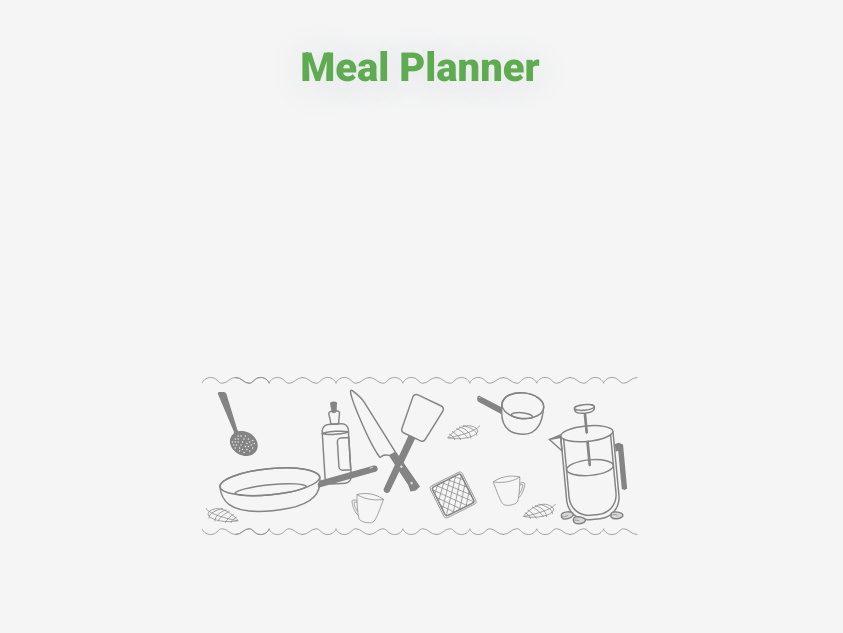
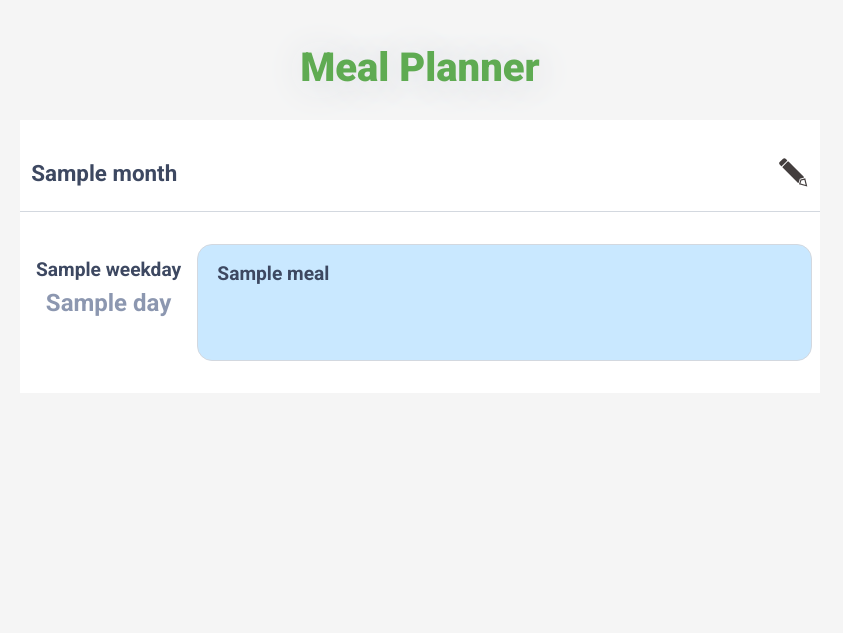
Before and after one commit to DrakeB1234/Grocery-Web-Application, a Flask app: template templates/mealplanner.html in a window 1280 px wide. Shown: the part 72-705 px from the top of the page, without its empty margins (220-1063 px from the left). Run offline with Flask 2, Linux system fonts and the light colour scheme; the visitor is signed in with stand-in values (Sample User, id 1); tables that the repository leaves empty or names only in its code hold one stand-in row (values such as "Sample post"); the template is opened without the code that fills it: most values are stand-ins (such as "Sample title", 1, 10 or a date in 2020); data that the repository does not hold is empty; some libraries are stand-ins or nearby versions.

Commit message:
doing work on API for editing meal item

```diff
--- a/app.py
+++ b/app.py
@@ -4,6 +4,7 @@ from werkzeug.utils import secure_filename
 from werkzeug.security import generate_password_hash, check_password_hash
 import re
 from functions import login_required, allowed_file, save_change_time
+from datetime import datetime
 
 from flask_mysqldb import MySQL
 
@@ -539,10 +540,38 @@ def list_view_mod():
 @app.route("/mealplanner", methods=["GET"])
 @login_required
 def mealplan():
+    # establish database connection
+    db = mysql.connection.cursor()
+    id = session["user_id"]
     # get user details
     user = session.get("user")
 
-    return render_template("mealplanner.html", user=user[0], url=request.path)
+    # getting users meal planner
+    db.execute(f'''
+    SELECT id, month, day, weekday, meal
+    FROM mealPlanner
+    WHERE user_id = {id}
+    ORDER BY day ASC
+    ''')
+    mealplan = db.fetchall()
+
+    return render_template("mealplanner.html", user=user[0], url=request.path, mealplan=mealplan)
+
+# mealplanner mod page
+@app.route("/mealplannermod", methods=["POST"])
+@login_required
+def mealplanmod():
+    # establish database connection
+    db = mysql.connection.cursor()
+    id = session["user_id"]
+
+    # meal is requested to be edited
+    if "mealEditItem" in request.form:
+        mealID = request.form.get("mealID")
+        meal = request.form.get("mealEditItem")
+
+
+    return redirect("/mealplanner")
 
 @app.errorhandler(404)
 def page_not_found(e):
--- a/static/css/layout.css
+++ b/static/css/layout.css
@@ -123,7 +123,7 @@ nav.mobile-container {
             display: flex;
             align-items: center;
             justify-content: start;
-            gap: 1.5em;
+            gap: 1em;
             padding: 1em;
             background-color: var(--grey-med);
             cursor: default;
--- a/static/css/mealplanner.css
+++ b/static/css/mealplanner.css
@@ -17,3 +17,144 @@ div.container-header {
         color: var(--main-med);
         text-shadow: 3px 3px 1em var(--white-med);
     }
+/* container list */
+div.container-list {
+    display: flex;
+    flex-direction: column;
+    gap: 1em;
+    width: clamp(10em, 100%, 50em);
+    margin: 0 auto 0 auto;
+    padding: 1em 0 1em 0;
+    background-color: var(--white-light);
+}
+    /* header container */
+    div.container-list > div.container-list-header {
+        display: flex;
+        align-items: center;
+        justify-content: space-between;
+        padding: 1em 0 1em 0;
+        font-size: 1.4rem;
+        font-weight: 700;
+        color: var(--grey-dark);
+        border-bottom: 1px solid var(--white-med);
+    }
+        /* header container (text) */
+        div.container-list > div.container-list-header > h1 {
+            margin-left: 0.5em;
+        }
+        /* header container (image) */
+        div.container-list > div.container-list-header > img {
+            width: 30px;
+            margin-right: 0.5em;
+        }
+    /* conatiner item */
+    div.container-list > div.container-item {
+        display: flex;
+        padding: 1em 0 1em 0;
+    }
+        /* first container (date) */
+        div.container-list > div.container-item > div:first-child{
+            text-align: center;
+            min-width: 3em;
+            padding: 1em;
+        }
+            /* h1 tag */
+            div.container-list > div.container-item > div:first-child > h1 {
+                font-size: 1.2rem;
+                font-weight: 700;
+                color: var(--grey-dark);
+            }
+            /* h2 tag */
+            div.container-list > div.container-item > div:first-child > h2 {
+                margin-top: 0.5em;
+                font-size: 1.5rem;
+                font-weight: 700;
+                color: var(--grey-light);
+            }
+        /* second container (meal) */
+        div.container-list > div.container-item > div:last-child{
+            flex: 1;
+            margin-right: 0.5em;
+            overflow: hidden;
+        }
+            /* h1 tag */
+            div.container-list > div.container-item > div:last-child > h1 {
+                font-size: 1.2rem;
+                font-weight: 700;
+                min-height: 4em;
+                padding: 1em;
+                border-radius: 15px;
+                background-color: var(--white-light);
+                border: 1px solid var(--white-med);
+                overflow: hidden;
+                overflow-wrap: break-word;
+            }
+                /* container coloring */
+                div.container-list > div.container-item:nth-child(3n) > div:last-child > h1 {
+                    background-color: #ffc9c9;
+                    color: var(--grey-dark);
+                }
+                    div.container-list > div.container-item:nth-child(3n + 1) > div:last-child > h1{
+                        background-color: #cdffc5;
+                        color: var(--grey-dark);
+                    }
+                    div.container-list > div.container-item:nth-child(3n + 2) > div:last-child > h1{
+                        background-color: #c9e8ff;
+                        color: var(--grey-dark);
+                    }
+                    div.container-list > div.container-item:nth-child(4n + 1) > div:last-child > h1{
+                        background-color: #ebc9ff;
+                        color: var(--grey-dark);
+                    }
+        /* form container */
+        div.container-item > form#mealEditForm {
+            display: flex;
+            flex-direction: column;
+            align-items: center;
+            gap: 1em;
+            width: clamp(10em, 84%, 28em);
+            margin: 0 auto 0 auto;
+            padding: 1em;
+            border-radius: 10px;
+            background-color: #ffc9c9;
+            overflow: hidden;
+        }
+            /* header */
+            div.container-item > form#mealEditForm > h1 {
+                font-size: 1.2rem;
+                font-weight: 700;
+                color: var(--grey-dark);
+            }
+            /* text input */
+            div.container-item > form#mealEditForm > input[type="text"] {
+                padding: 0.8em;
+                font-size: 1rem;
+                border-radius: 8px;
+                border: 1px solid var(--white-med);
+                background-color: var(--white-light);
+            }
+            /* button container */
+            form#mealEditForm > div.container-input {
+                display: flex;
+                flex-direction: row;
+                gap: 1em;
+            }
+            /* submit button */
+            div.container-item > form#mealEditForm button[type="submit"], button[type="button"] {
+                margin-top: 2em;
+                padding: 0.5em 3em 0.5em 3em;
+                border: 0;
+                font-size: 1rem;
+                font-weight: 700;
+                border-radius: 8px;
+                background-color: var(--main-med);
+                color: var(--white-light);
+                cursor: pointer;
+            }
+            /* cancel button */
+            div.container-item > form#mealEditForm button[type="button"] {
+                margin-right: 1em;
+                border: 1px solid var(--white-med);
+                background-color: var(--white-medli);
+                color: var(--grey-med);
+            }
--- /dev/null
+++ b/static/js/mealplanner.js
@@ -0,0 +1,33 @@
+// function for handling item edit
+// global var for storing previous html
+let tempHTML = ""
+const mealEdit = (e, mealID) => {
+    // if tempHTML has not been set, then set it and replace div with form
+    if (tempHTML == ""){
+
+        tempHTML = e.target.parentElement.parentElement.innerHTML;
+        // get form HTML to set div to it
+        const formHTML = `
+        <form id="mealEditForm" action="/mealplannermod" method="post" onsubmit="userConfirmAct(event, 'edit')">
+            <h1>Edit Meal</h1>
+            <input name="mealID" value="${mealID}" hidden />
+            <input name="mealEditItem" type="text" placeholder="Meal" pattern="^[a-zA-Z][a-zA-Z ]*$" title="Only use letters and spaces" autocomplete="off" required />
+            <div class="container-input">
+                <button type="button" onclick="mealEdit(event, 'cancel')">Cancel</button>
+                <button type="submit" >Edit</button>
+            </div>
+        </form>
+        `;
+
+        e.target.parentElement.parentElement.innerHTML = formHTML;
+        return
+    }
+    // else, change ele if cancel button is pressed
+    else if (mealID == "cancel"){
+        e.target.parentElement.parentElement.parentElement.innerHTML = tempHTML;
+        tempHTML = "";
+        return
+    }
+    // if another ele is dbl clicked, stop operation until other is cancelled
+    return
+}
--- a/templates/mealplanner.html
+++ b/templates/mealplanner.html
@@ -3,7 +3,7 @@
 <!-- head content -->
 {% block title %}List Database{% endblock %}
 {% block css %}<link rel="stylesheet" href="../static/css/mealplanner.css" />{% endblock %}
-{% block js %}{% endblock %}
+{% block js %}<script src="../static/js/mealplanner.js"></script>{% endblock %}
 
 <!-- add username to nav -->
 {% block username %}{{ user["username"] }}{% endblock %}
@@ -15,6 +15,25 @@
         <div class="container-header">
             <h1>Meal Planner</h1>
         </div>
+        <div class="container-list">
+            <div class="container-list-header">
+                {% if mealplan != () %}
+                    <h1>{{ mealplan[0]["month"] }}</h1>
+                    <img src="../static/images/icons/icon-edit.svg">
+                {% endif %}
+            </div>
+            {% for i in mealplan %}
+            <div class="container-item">
+                <div>
+                    <h1>{{ i["weekday"]}}</h1>
+                    <h2>{{ i["day"] }}</h2>
+                </div>
+                <div>
+                    <h1 ondblclick="mealEdit(event, 1)">{{ i["meal"] }}</h1>
+                </div>
+            </div>
+            {% endfor %}
+        </div>
     </main>
 
 {% endblock %}
```
Also changed, not shown: 1 other file.
